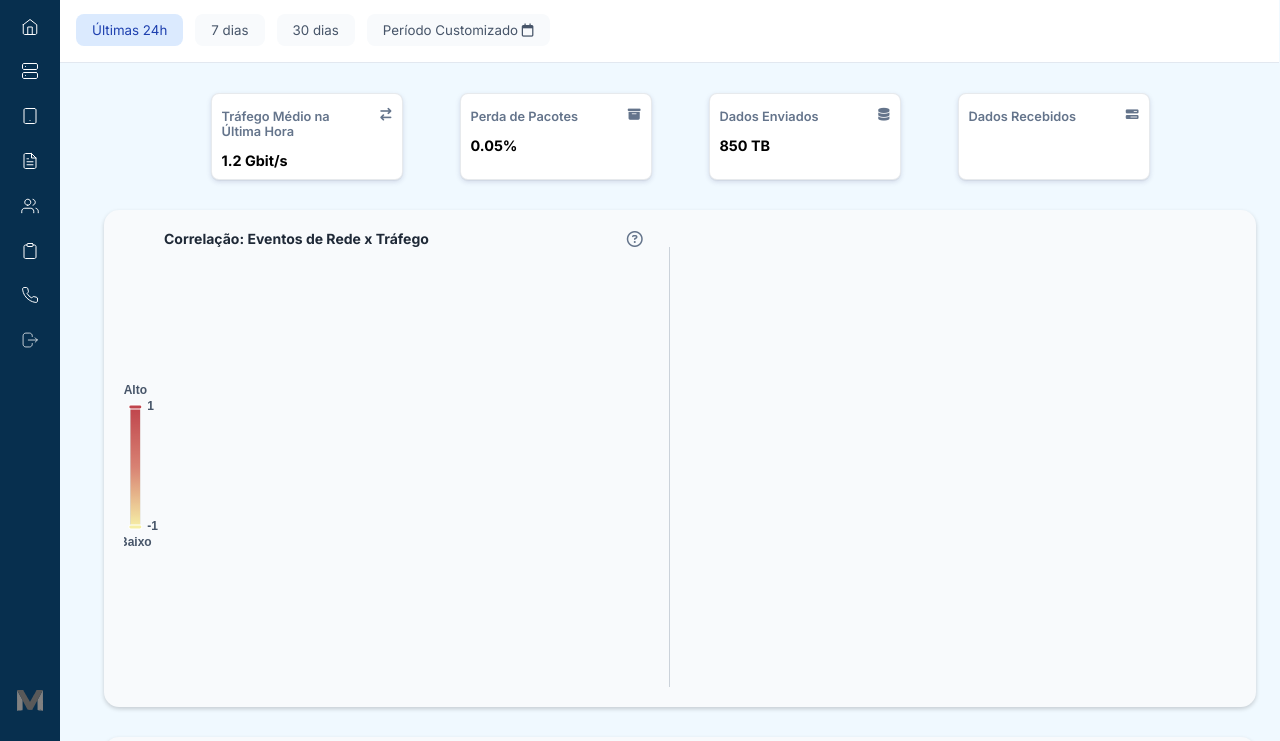
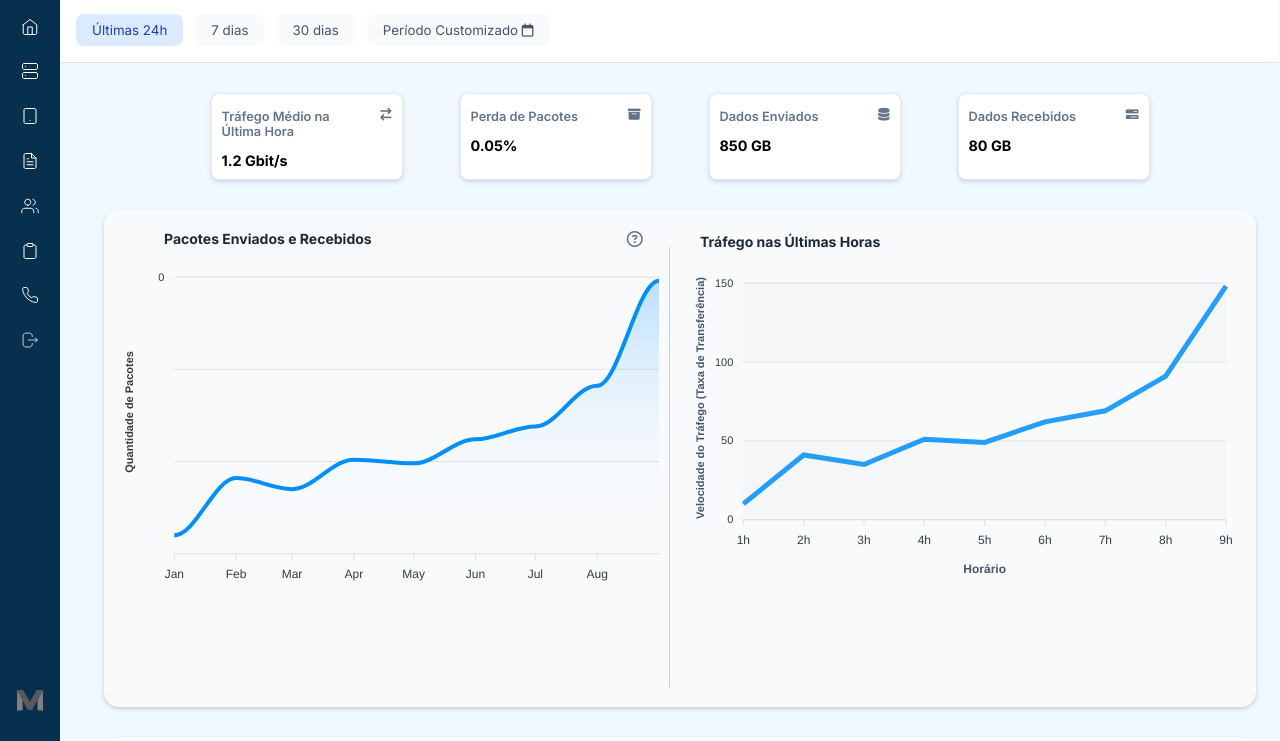
Before and after one commit to Monitora-Inc/Monitora-Web, a website: page public/pages/dashboards/Maria.html in a window 1280 px wide. Shown: the part 59-800 px from the top of the page. Drawn offline with nearby package versions, Linux system fonts and the light colour scheme; no server answers.

```diff
--- a/public/pages/dashboards/Maria.html
+++ b/public/pages/dashboards/Maria.html
@@ -31,15 +31,15 @@
       <p>
         <li>Cada célula mostra o quanto duas variáveis estão relacionadas, de -1 a 1.</li>
 
-          <li>Cor mais escura = relação mais forte.</li>
+        <li>Cor mais escura = relação mais forte.</li>
 
-         <li> Valor positivo: quando uma sobe, a outra tende a subir.</li>
+        <li> Valor positivo: quando uma sobe, a outra tende a subir.</li>
 
-          <li>Valor negativo: quando uma sobe, a outra tende a cair.</li>
+        <li>Valor negativo: quando uma sobe, a outra tende a cair.</li>
 
-          <li>Valor próximo ou igual à zero: pouca ou nenhuma relação.</li>
+        <li>Valor próximo ou igual à zero: pouca ou nenhuma relação.</li>
 
-         <li> Linhas e colunas representam os eventos; a célula mostra a força da relação entre eles.</li>
+        <li> Linhas e colunas representam os eventos; a célula mostra a força da relação entre eles.</li>
       </p>
     </div>
   </div>
@@ -80,12 +80,14 @@
         <p class="text-kpi">Dados Enviados
           <i class="fa-solid fa-database"></i>
         </p>
-        <p class="value">850 TB</p>
+        <p class="value">850 GB</p>
       </div>
       <div class="card">
         <p class="text-kpi">Dados Recebidos
           <i class="fa-solid fa-bars-progress"></i>
         </p>
+        <p class="value">80 GB</p>
+
 
       </div>
 
@@ -94,10 +96,10 @@
     <div class="container-graficos first">
       <div class="grafico-card">
         <div class="grafico-header">
-          <h3>Correlação: Eventos de Rede x Tráfego</h3>
+          <h3>Pacotes Enviados e Recebidos</h3>
           <i class="fa-regular fa-circle-question" onclick="abrirModal()"></i>
         </div>
-        <div id="correlationHeatmap"></div>
+        <div id="graficoPacotes"></div>
       </div>
       <div id="chart"></div>
     </div>
@@ -156,93 +158,6 @@
 </Script>
 
 <script>
-  let data = [];
-
-  const correlacao = [
-    [1, 0.06, -0.10, 0.05],   // trafego
-    [0.06, 1, 0.17, -0.18],   // incidentes
-    [-0.10, 0.17, 1, -0.09],   // final_semana
-    [0.05, -0.18, -0.09, 1]       // feriado
-  ];
-
-  const labels = ["tráfego", "perda_pacotes", "final_semana", "feriado"];
-
-  for (let i = 0; i < correlacao.length; ++i) {
-    for (let j = 0; j < correlacao.length; ++j) {
-      data.push({
-        name: `${labels[i]}-${labels[j]}`,
-        value: [j, i, correlacao[i][j]]
-      });
-    }
-  }
-
-
-  const xData = ["trafego", "perda_pacotes", "final_semana", "feriado"];
-  const yData = ["trafego", "perda_pacotes", "final_semana", "feriado"];
-
-  for (let i = 0; i < correlacao.length; ++i) {
-    for (let j = 0; j < correlacao.length; ++j) {
-      data.push([labels[j], labels[i], correlacao[i][j]]);
-    }
-  }
-  option = {
-    tooltip: {
-      position: 'top',
-      formatter: (params) => {
-        return `
-        <b>${labels[params.value[1]]}</b> x
-        <b>${labels[params.value[0]]}</b> <br>
-        Correlação: <b>${params.value[2].toFixed(2)}</b>
-      `;
-      },
-      backgroundColor: 'rgba(50, 50, 50, 0.85)',
-      borderRadius: 8,
-      padding: 10,
-      textStyle: {
-        color: '#fff'
-      }
-    },
-    matrix: {
-      x: {
-        data: xData
-      },
-      y: {
-        data: yData
-      },
-
-    },
-    visualMap: {
-      type: 'continuous',
-      min: -1,
-      max: 1,
-      calculable: true,
-      left: -10,
-      top: 'middle',
-      itemHeight: 120,
-      itemWidth: 10,
-      text: ['Alto', 'Baixo'],
-      textStyle: { color: '#475569', fontWeight: 600 },
-
-
-    },
-    series: {
-      type: 'heatmap',
-      coordinateSystem: 'matrix',
-      data: data,
-      label: {
-        show: true,
-        formatter: (params) => params.value[2].toFixed(2)
-      },
-
-
-    },
-
-
-  };
-  var chartDom = document.getElementById('correlationHeatmap');
-  var myChart = echarts.init(chartDom);
-  myChart.setOption(option);
-
 
   //-------------------------------------------------------------------
 
@@ -350,6 +265,68 @@
   var chart = new ApexCharts(document.querySelector("#previsao"), options);
   chart.render();
 
+  //---------------------------------------------------
+  var options = {
+    series: [{
+      name: 'Quantidade de Pacotes',
+      data: [10, 41, 35, 51, 49, 62, 69, 91, 148]
+
+    }],
+    chart: {
+      type: 'area',
+      stacked: false,
+
+      toolbar: {
+
+        show: false
+      }
+    },
+    dataLabels: {
+      enabled: false
+    },
+    markers: {
+      size: 0,
+    },
+
+    fill: {
+      type: 'gradient',
+      gradient: {
+        shadeIntensity: 1,
+        inverseColors: false,
+        opacityFrom: 0.5,
+        opacityTo: 0,
+        stops: [0, 90, 100]
+      },
+    },
+    yaxis: {
+      labels: {
+        formatter: function (val) {
+          return (val / 1000000).toFixed(0);
+        },
+      },
+      title: {
+        text: 'Quantidade de Pacotes'
+      },
+    },
+    xaxis: {
+      type: 'datetime',
+      categories: ['1h', '2h', '3h', '4h', '5h', '6h', '7h', '8h', '9h']
+    },
+    tooltip: {
+      shared: false,
+
+      y: {
+        formatter: function (val) {
+          return (val / 1000000).toFixed(0)
+        }
+      }
+    }
+  };
+
+  var chart = new ApexCharts(document.querySelector("#graficoPacotes"), options);
+  chart.render();
+
+
   //----------------------------------------------------------------------------
   var options = {
     series: [{
--- a/public/style/Maria.css
+++ b/public/style/Maria.css
@@ -166,7 +166,7 @@
     box-shadow: rgba(0, 0, 0, 0.18) 0px 2px 4px;
 }
 
-#correlationHeatmap {
+#graficoPacotes {
     width: 100%;
     height: 55vh;
     border-right: 1px solid #64748b4d;
--- a/src/models/usuarioModel.js
+++ b/src/models/usuarioModel.js
@@ -27,7 +27,8 @@
         JOIN permissoes_has_cargos AS pc ON pc.cargos_idCargo = u.fkCargo
         JOIN permissoes AS p ON p.idPermissao = pc.permissoes_idPermissao
         WHERE u.email = '${email}'
-        AND u.senha = SHA2('${senha}', 512);
+        AND u.senha = SHA2('${senha}', 512)
+        HAVING permissoes IS NOT NULL AND permissoes != '';
     `;
 
     return database.executar(instrucaoSql);
```
